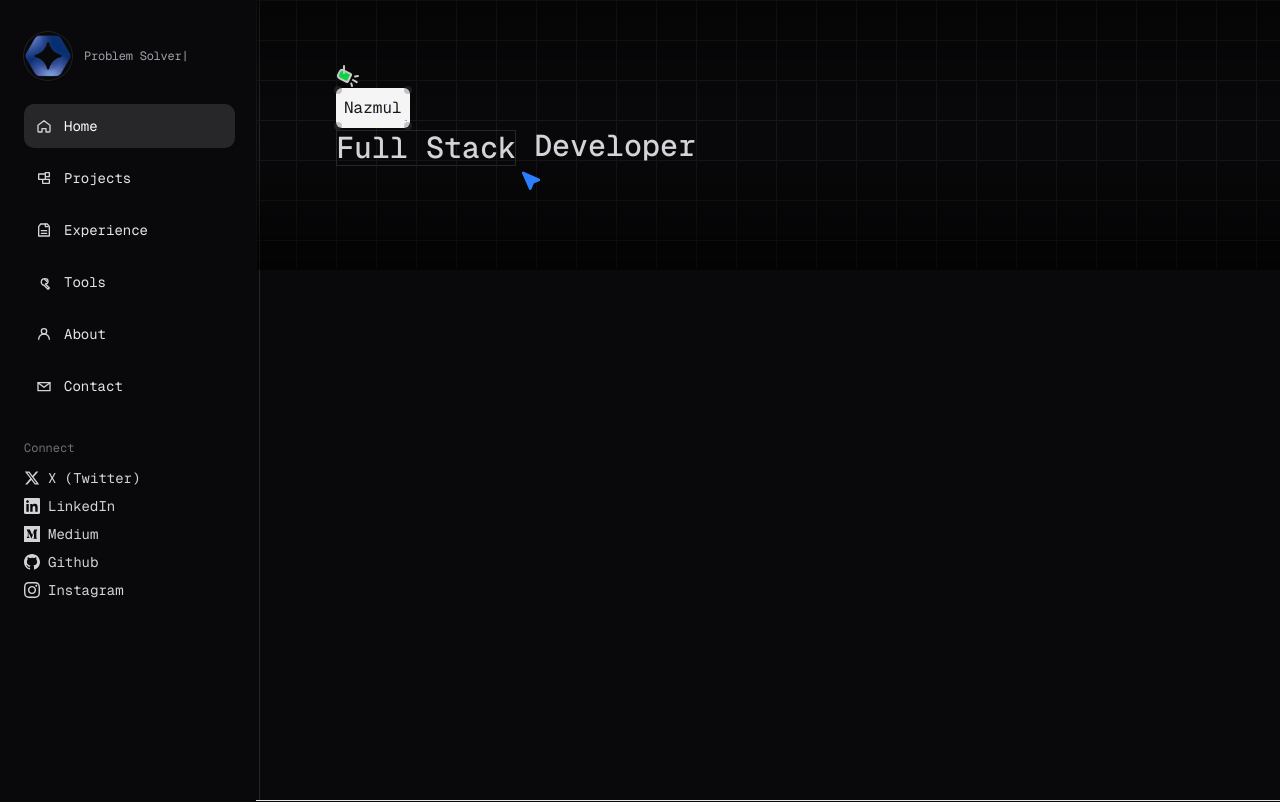
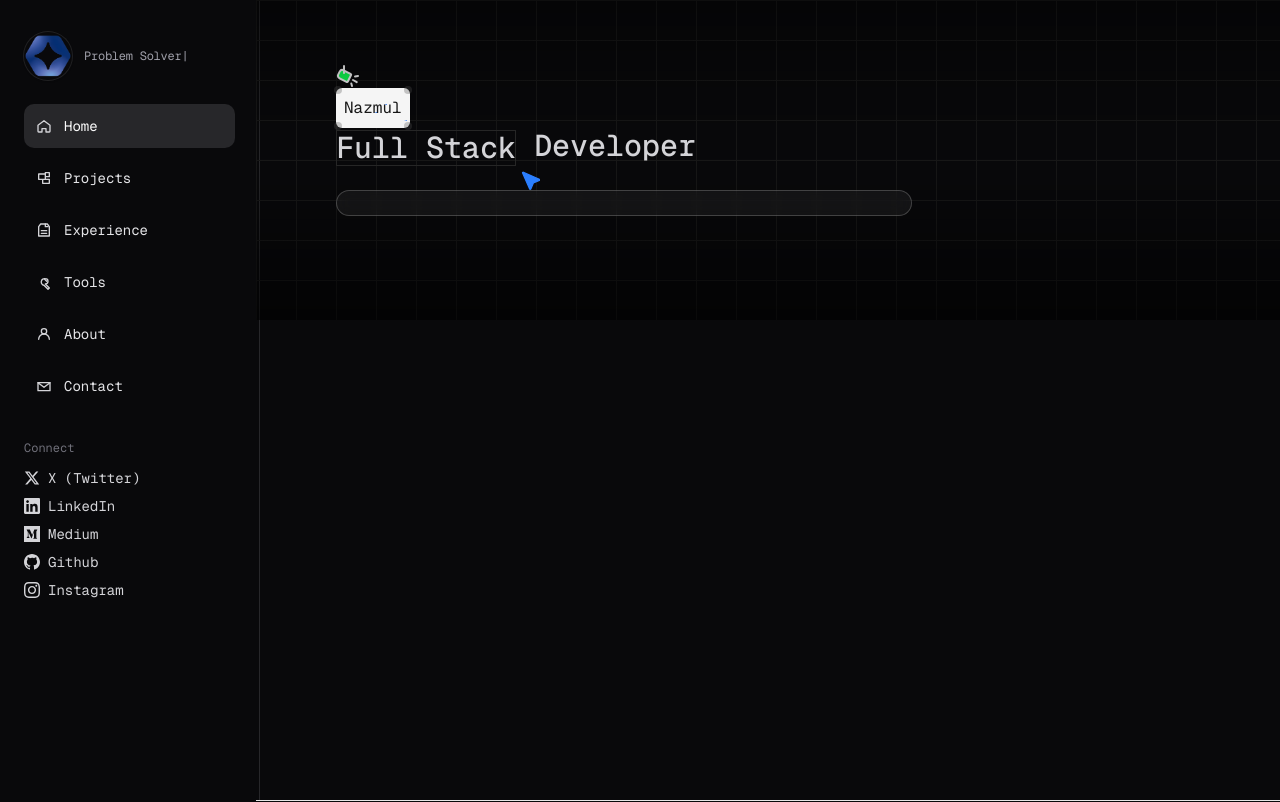
Before and after one commit to nazmul910/next-js-portfolio, a Next.js app: page / in a window 1280 px wide. Shown: the top 802 px of the page. Built offline with nearby package versions, Linux system fonts and the light colour scheme.

Commit message:
feat: add callout card section to HomePage for enhanced layout

```diff
--- a/src/app/page.tsx
+++ b/src/app/page.tsx
@@ -44,6 +44,14 @@ export default function HomePage(): React.ReactElement {
             </span>
             {" "} Developer
           </h2>
+
+          <div className="mb-6">
+            <div className={homePageStyles.calloutCard.wrapper}>
+
+
+            </div>
+
+          </div>
         </section>
       </div>
     </>
```
